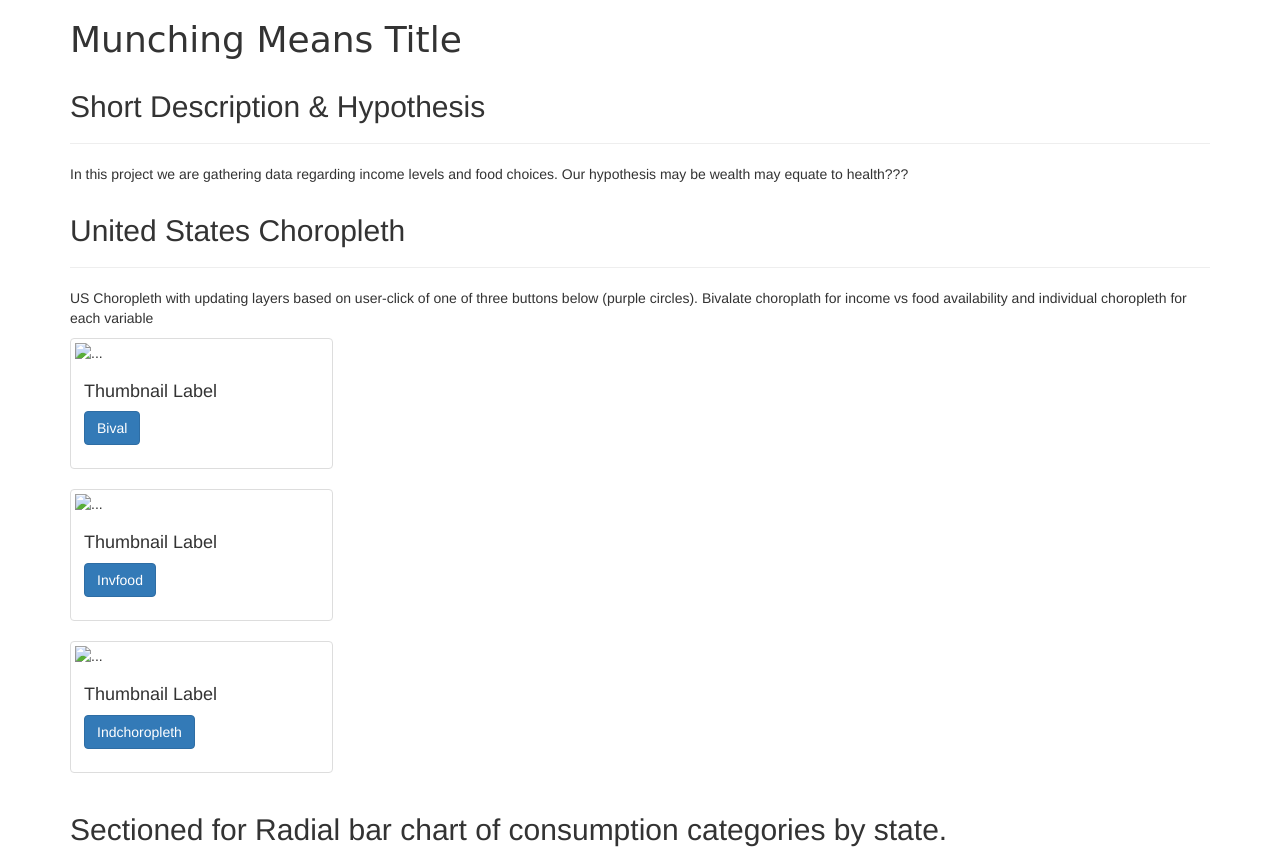
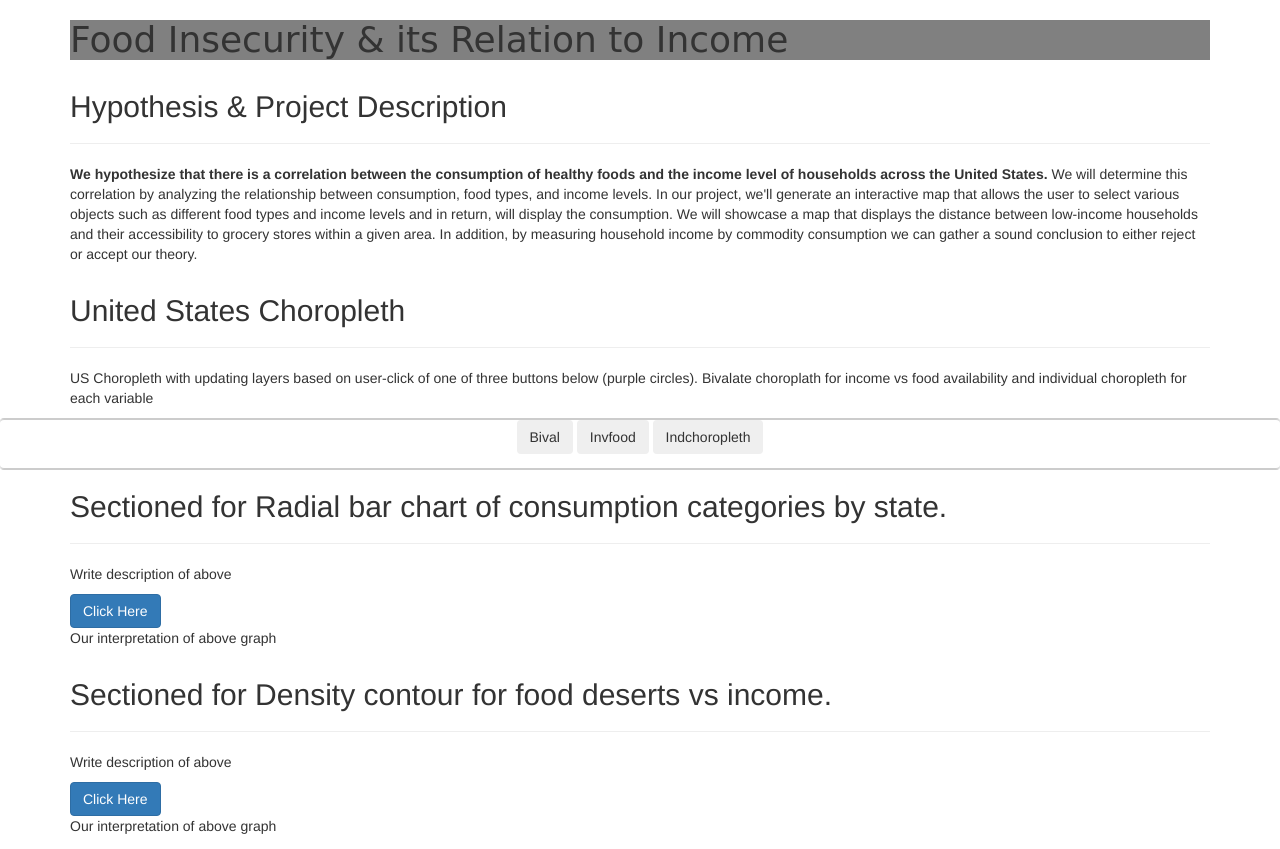
Before and after one commit to saeedakc/MunchingMeans, a plain HTML site: page index.html in a window 1280 px wide. Shown: the top 849 px of the page. Drawn offline with nearby package versions, Linux system fonts and the light colour scheme; a script that the page names is missing.

Commit message:
changed buttons

```diff
--- a/index.html
+++ b/index.html
@@ -15,16 +15,23 @@
   <!-- Our Title -->
   <div class="container">
     <div class="ProjectTitle">
-      <h1>Munching Means Title</h1>
+      <header>
+        <h1>Food Insecurity & its Relation to Income</h1>
+      </header>
     </div>
   </div>
 
   <div class="container">
     <div class="DescHypo">
-      <h2>Short Description & Hypothesis</h2>
+      <h2>Hypothesis & Project Description</h2>
         <hr>
         <p>
-          In this project we are gathering data regarding income levels and food choices. Our hypothesis may be wealth may equate to health???
+        <b>We hypothesize that there is a correlation between the consumption of healthy foods and the income level of households across the United States.</b>
+        We will determine this correlation by analyzing the relationship between consumption, food types, and income levels. In our project, we'll generate
+        an interactive map that allows the user to select various objects such as different food types and income levels and in return, will display the consumption.
+        We will showcase a map that displays the distance between low-income households and their accessibility to grocery stores within a given area. In addition,
+        by measuring household income by commodity consumption we can gather a sound conclusion to either reject or accept our theory.
+
         </p>
     </div>
   </div>
@@ -38,40 +45,14 @@
     </div>
   </div>
 
-  <div class="container">
-    <div class="row">
-      <div class="col-md-3">
-        <div class="thumbnail">
-          <img src="" alt="...">
-          <div class="caption">
-            <h4>Thumbnail Label</h4>
-            <p><a href="#" class="btn btn-primary" role="button">Bival</a> </p>
-          </div>
-        </div>
-      </div>
-    </div>
-    <div class="row">
-      <div class="col-md-3">
-        <div class="thumbnail">
-          <img src="" alt="...">
-          <div class="caption">
-            <h4>Thumbnail Label</h4>
-            <p><a href="#" class="btn btn-primary" role="button">Invfood</a> </p>
-          </div>
-        </div>
-      </div>
-    </div>
-    <div class="row">
-      <div class="col-md-3">
-        <div class="thumbnail">
-          <img src="" alt="...">
-          <div class="caption">
-            <h4>Thumbnail Label</h4>
-            <p><a href="#" class="btn btn-primary" role="button">Indchoropleth</a> </p>
-          </div>
-        </div>
-      </div>
-    </div>
+  <div class="navbar">
+    <nav class="navbar navbar-light bg-light">
+      <form class="form-inline">
+        <button class="btn btn-outline-success" type="button">Bival</button>
+        <button class="btn btn-outline-success" type="button">Invfood</button>
+        <button class="btn btn-outline-success" type="button">Indchoropleth</button>
+      </form>
+    </nav>
   </div>
 
   <div class="container">
--- a/styles.css
+++ b/styles.css
@@ -1,21 +1,11 @@
-h1 {
-    font-family: "Lucida Handwriting", cursive, sans-serif;
+h1{font-family: "Lucida Handwriting", cursive, sans-serif;}
 
-}
+header{background-color: grey;}
 
-h2 {
-
-}
-
-h3 {
-    /* Start with making basic adjustments to our headers */
-}
-
-h4 {
-
-}
-body {
-    background-image: url(C:\Users\Kareem\Pictures\Food Insecurity.jpg);
-    background-repeat: no-repeat;
-    background-attachment: scroll;
-}
+.navbar{
+    border: 1px solid #ccc;
+    border-width: 1px 0;
+    list-style: none;
+    margin: 0;
+    padding: 0;
+    text-align: center;}
```
